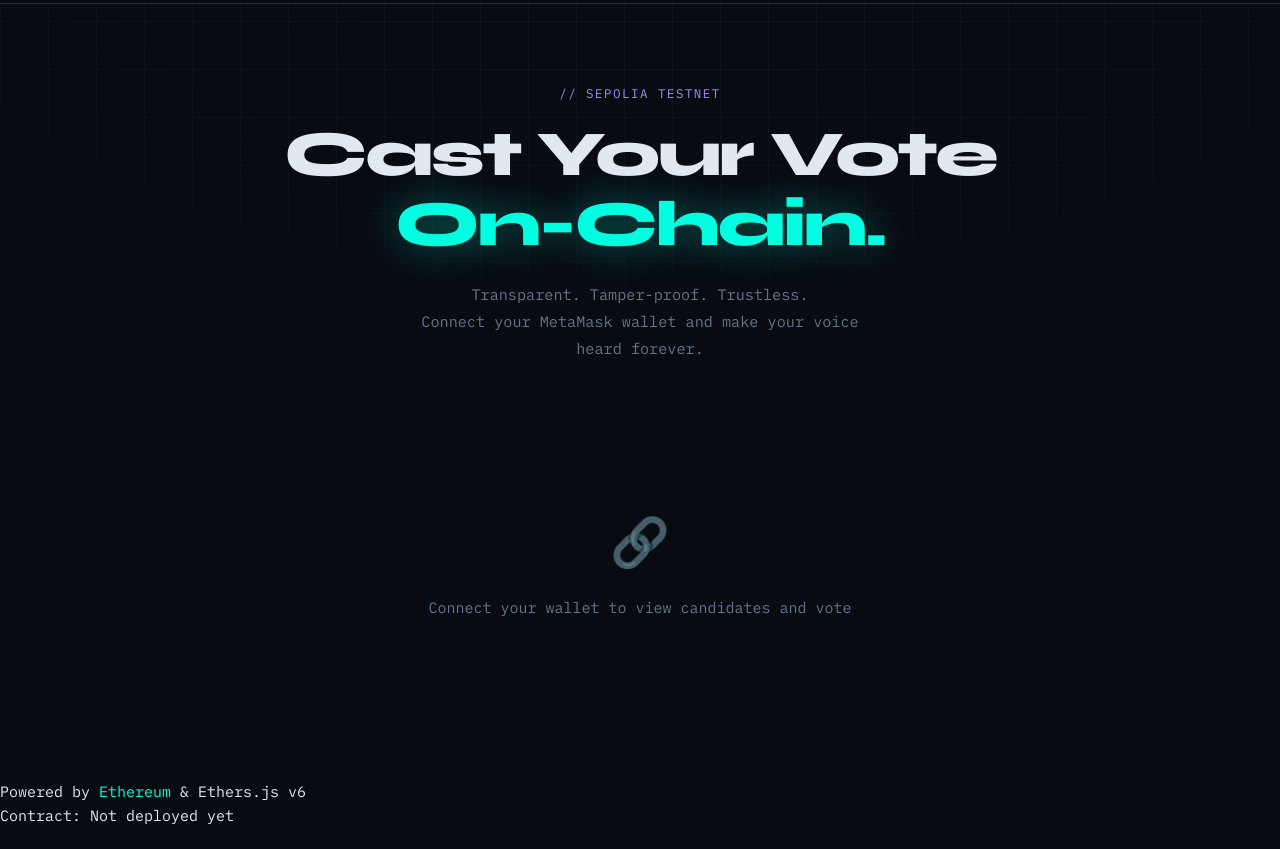
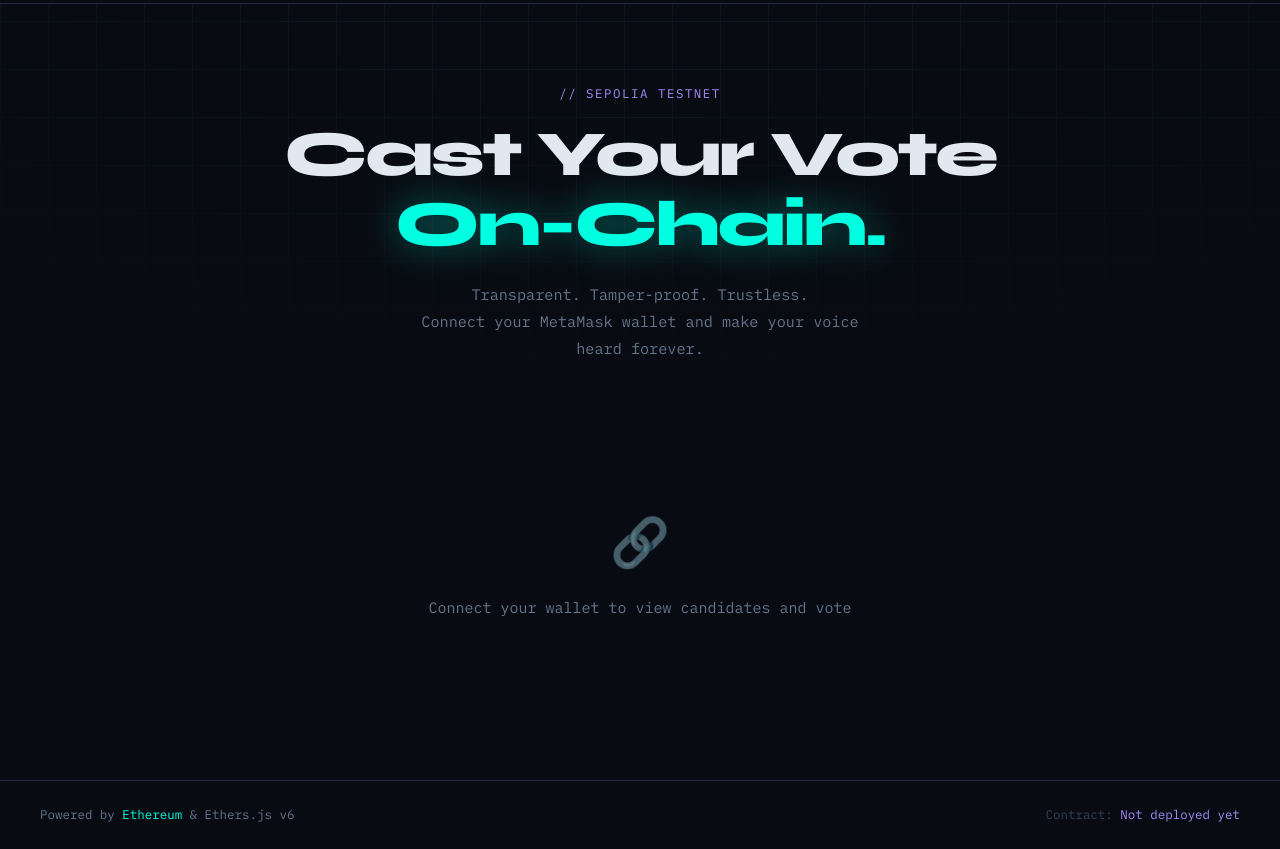
Before and after one commit to Dev-Abdullah-786/decentralized-realtime-vote, a plain HTML site: page index.html in a window 1280 px wide. Shown: the part 75-924 px from the top of the page. Before the commit the page ends 903 px from the top, so only its background shows below. Drawn offline with Linux system fonts and the light colour scheme; a script that the page names is missing.

Commit message:
add site footer styles

```diff
--- a/style.css
+++ b/style.css
@@ -454,3 +454,24 @@ a:hover {
   background: linear-gradient(90deg, transparent, var(--green), transparent);
   opacity: 0.6;
 }
+
+/* ─── FOOTER ─────────────────────────────────────────── */
+.site-footer {
+  position: relative;
+  z-index: 5;
+  border-top: 1px solid var(--border);
+  padding: 24px 40px;
+  display: flex;
+  justify-content: space-between;
+  align-items: center;
+  font-size: 0.78rem;
+  color: var(--text-muted);
+  flex-wrap: wrap;
+  gap: 8px;
+}
+.footer-contract {
+  color: var(--text-dim);
+}
+.footer-contract .mono {
+  color: var(--purple);
+}
```
